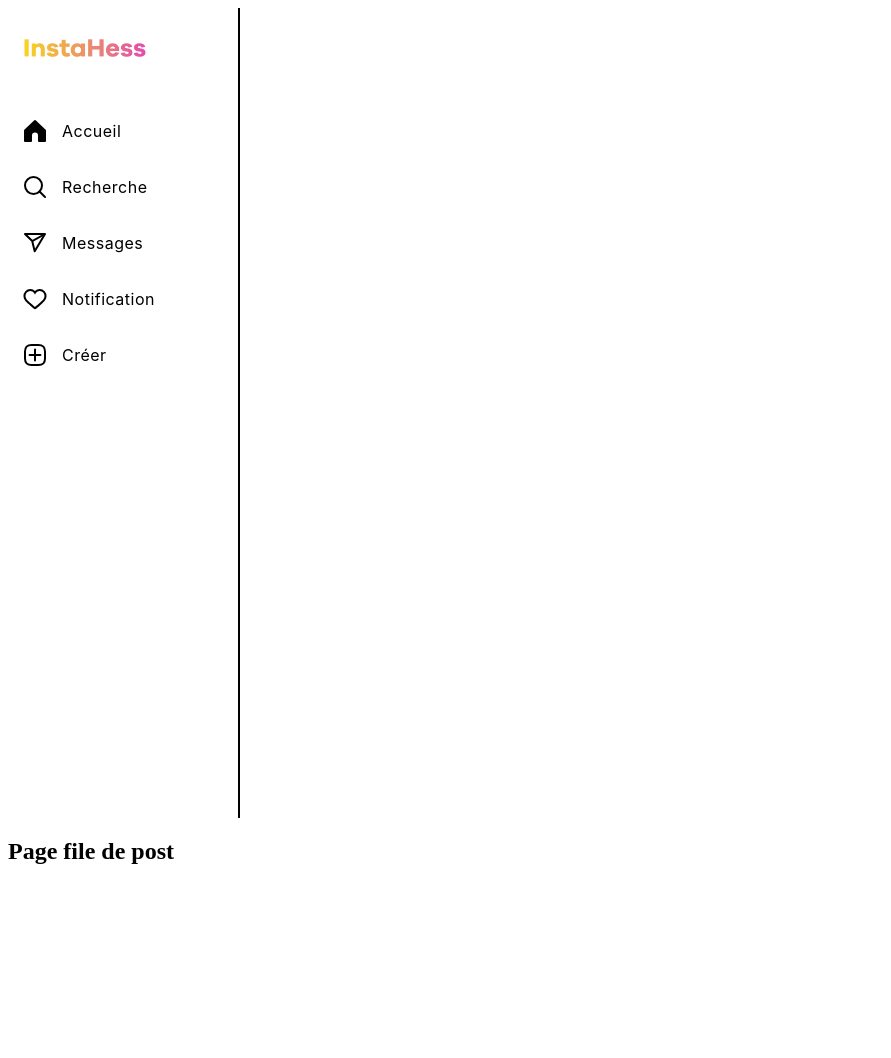
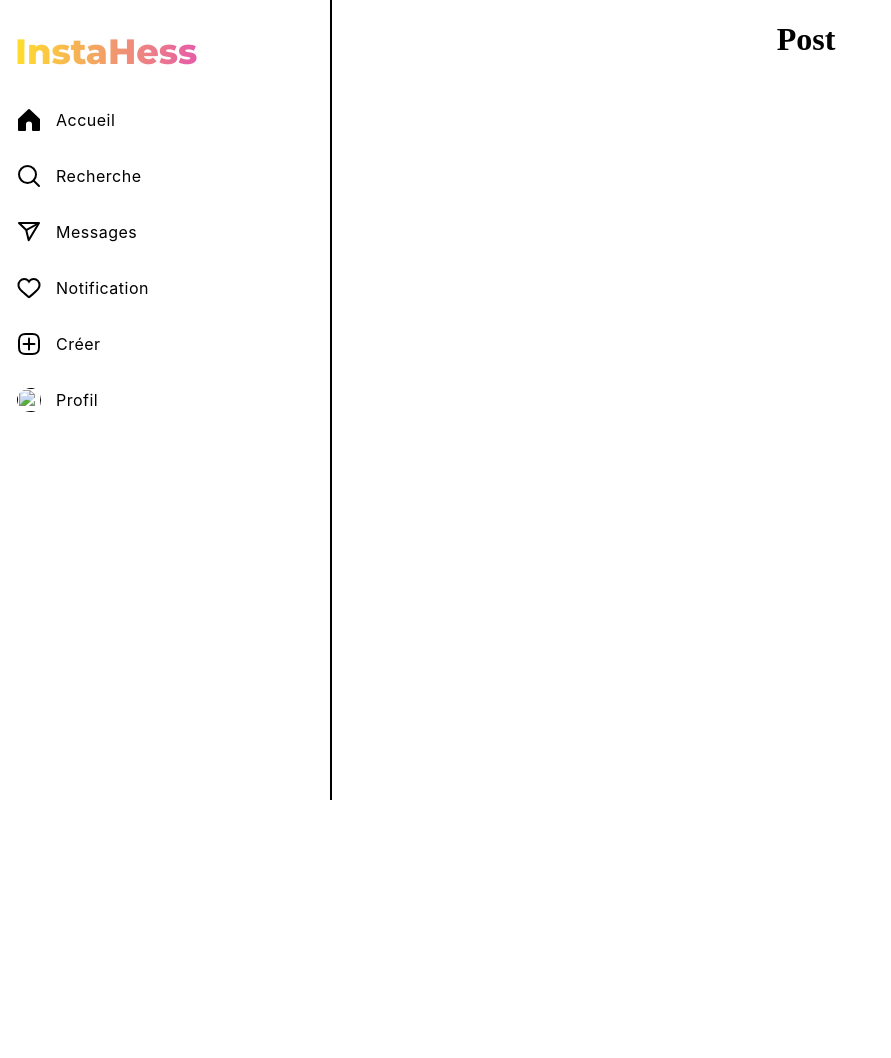
Before and after one commit to DidonCode/BUT2-S3, a PHP site: page / in a window 1280 px wide. Shown: the top 1058 px of the page, without its empty margins (0-891 px from the left). After the commit the page ends 800 px from the top, so only its background shows below. Run offline with PHP 8.4, Linux system fonts and the light colour scheme.

Commit message:
Fixe de bug de la barre et ajoute de la barre dans les pages
Fixe de bug de dimension
Ajout de la side nav bar dans la page profil.php
Ajout de la side nav bar dans la page index.php
Creation du fichier index.css
Changement d'emplacement de la classe logo-title initialement dans connexion.css dans colors.css

```diff
--- a/account/form.php
+++ b/account/form.php
@@ -1,6 +1,6 @@
 <?php
 	session_start();
-	//require("../php/database.php");
+	require("../php/database.php");
 
 	if(isset($_POST['signin'])){
 		$email = $_POST['email'];
--- a/css/colors.css
+++ b/css/colors.css
@@ -12,3 +12,12 @@
     --username : #545454;
     --button: #0095F6;
 }
+
+.logo-title{
+    font-size: 5em;
+    background: linear-gradient(90deg, var(--yellow-logo) 0%, var(--purple-logo) 100%);
+    -webkit-background-clip: text;
+    color: transparent;
+    font-weight: bold;
+    font-family: 'Montserrat', sans-serif;
+}
--- /dev/null
+++ b/css/index.css
@@ -0,0 +1,13 @@
+@import url('https://fonts.googleapis.com/css?family=Montserrat:400,800');
+@import "../css/colors.css";
+
+.main-container{
+    display: flex;
+    flex-direction: row;
+    height: 100%;
+}
+
+.container {
+    padding: 0 5%;
+    margin: 0 auto;
+}
--- a/index.php
+++ b/index.php
@@ -2,14 +2,19 @@
 <html>
 	<head>
 		<title></title>
+		<meta charset="utf-8">
+		<link rel="stylesheet" type="text/css" href="css/index.css">
 	</head>
 
 	<body>
-		<?php
-			include_once('php/side-bar.php');
-		?>
-		<article style="">
-			<h1>Page file de post</h1>
-		</article>
+		<div class="main-container">
+			<?php
+				include_once("php/side-bar.php");
+			?>
+
+			<div class="container" style="margin: 0 auto;">
+				<h1>Post</h1>
+			</div>
+		</div>
 	</body>
 </html>
--- a/php/side-bar.php
+++ b/php/side-bar.php
@@ -1,12 +1,19 @@
 <style>
-	*{
+	html{
+		height: 100%;
+	}
+
+	body{
+		padding: 0px;
+		margin: 0px;
 		height: 100%;
 	}
 
 	.side-nav-bar{
-		width: 220px;
+		user-select: none;
+		min-width: 320px;
 		height: 100%;
-		padding: 5px;
+		padding: 0px 5px 0px 5px;
 		border: 2px solid black;
 		border-left: none;
 		border-bottom: none;
@@ -14,18 +21,21 @@
 	}
 
 	.side-nav-bar .side-nav-logo{
-		width: 70%;
 		height: 20px;
 		margin-left: 10px;
-		margin-top: 25px;
+		padding-top: 30px;
 		margin-bottom: 50px;
+	}
+
+	.logo-title{
+		font-size: 2.2em;
+		margin: 0px;
 	}
 
 	.side-nav-button{
 		width: 98%;
 		height: 30px;
-		margin-left: -5px;
-		margin: 10px 0px 10px 0px;
+		margin: 10px 0px 10px 2px;
 		padding: 8px 0px 8px 0px;
 		transition: 0.3s;
 	}
@@ -54,18 +64,24 @@
 		margin: 0;
 	}
 
-	.side-nav-button svg{
+	.side-nav-button svg, .side-nav-profil{
 		display: table-cell;
 		vertical-align: middle;
 		padding: 0px 15px 0px 10px;
 	}
+
+	.side-nav-profil{
+		overflow-clip-margin: content-box;
+		overflow: clip;
+		width: 24px;
+		height: 24px;
+		border-radius: 50%;
+	}
 </style>
-
-<meta charset="utf-8">
 
 <div class="side-nav-bar">
 	<div class="side-nav-logo">
-		<img src="images/instahess.png">
+		<h1 class="logo-title">InstaHess</h1>
 	</div>
 
 	<div class="side-nav-menu">
@@ -114,7 +130,14 @@
 					<line x1="6.545" y1="12.001" x2="17.455" y2="12.001" stroke="currentColor" stroke-linecap="round" stroke-linejoin="round" stroke-width="2" fill="none" />
 					<line x1="12.003" y1="6.545" x2="12.003" y2="17.455" stroke="currentColor" stroke-linecap="round" stroke-linejoin="round" stroke-width="2" fill="none" />
 				</svg>
-				<span>Créer</sspanan>
+				<span>Créer</span>
+			</a>
+		</div>
+
+		<div class="side-nav-button">
+			<a href="">
+				<img class="side-nav-profil" src="" />
+				<span>Profil</span>
 			</a>
 		</div>
 
```
Also changed, not shown: account/profil.php (+8 -4 lines), css/connexion.css (+1 -7 lines), css/profil.css (+8 -1 lines).
